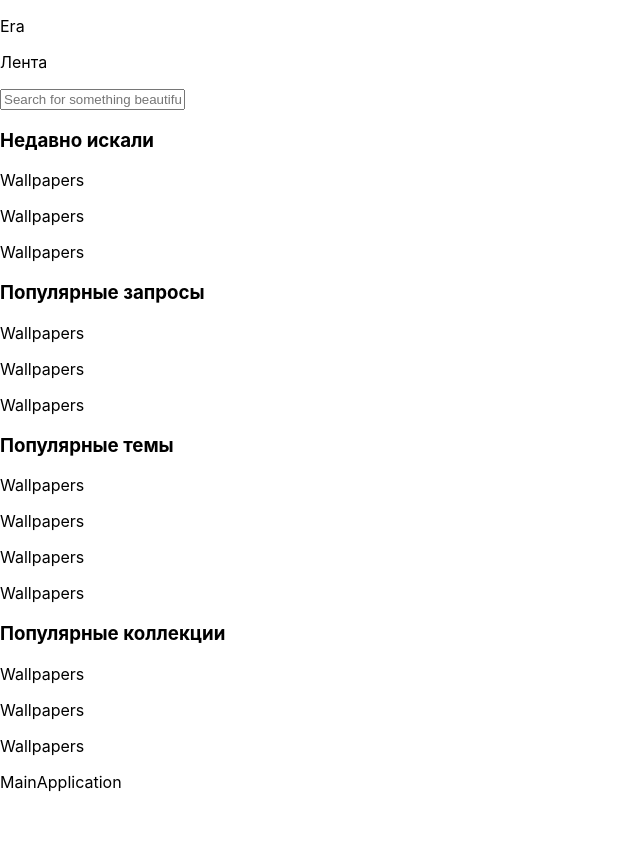
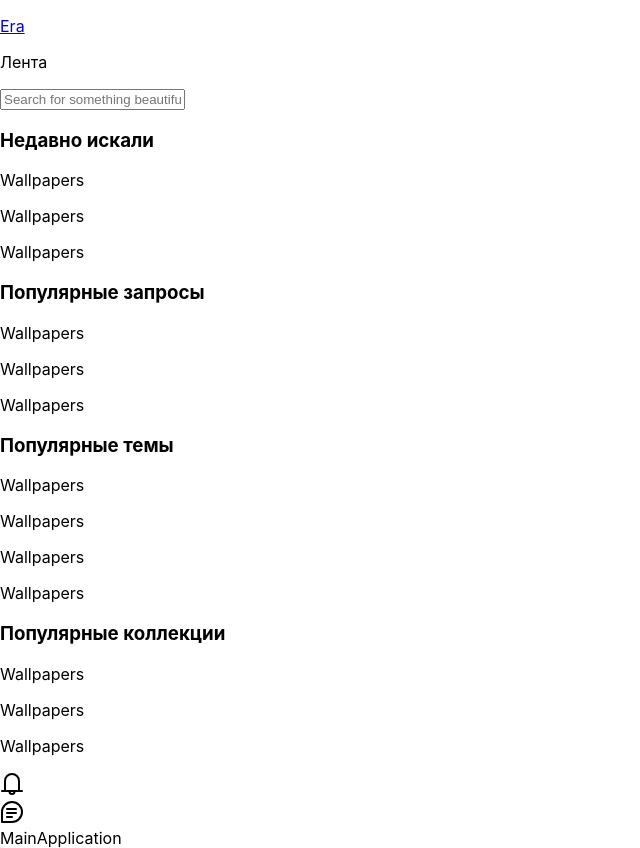
Before and after one commit to Interplar-Creative-Studio/era-frontend, a React (Create React App) app: page / in a window 1280 px wide. Shown: the whole page, without its empty margins (0-640 px from the left). Before the commit the page ends 800 px from the top, so only its background shows below. Built offline with nearby package versions, Linux system fonts and the light colour scheme.

Commit message:
Добавлены компоненты Message.js и Notification.js в  HeaderMainMenu.js. Теги <a> заменены на NavLink

```diff
--- a/src/MainAppication/Header/HeaderMainMenu/HeaderMainMenu.js
+++ b/src/MainAppication/Header/HeaderMainMenu/HeaderMainMenu.js
@@ -1,17 +1,21 @@
 import React from "react";
 import {Search} from "./Search/Search";
+import {NavLink} from "react-router-dom";
+import {Notification} from "./Notification/Notification";
+import {Message} from "./Message/Message";
 
 export const HeaderMainMenu = () => {
-    //TODO:: выяснить куда ведет тег <a>
     return(
         <div className="menu__first-block">
-            <a className="menu__first-block__logo">
+            <NavLink to="#" className="menu__first-block__logo">
                 <p>Era</p>
-            </a>
+            </NavLink>
             <div className="menu__first-block__description">
                 <p>Лента</p>
             </div>
             <Search/>
+            <Notification/>
+            <Message/>
         </div>
     );
 };
--- /dev/null
+++ b/src/MainAppication/Header/HeaderMainMenu/Message/Message.js
@@ -0,0 +1,22 @@
+import React from "react";
+import {NavLink} from "react-router-dom";
+
+export const Message = (props) => {
+    return (
+        <div className="menu__first-block__chat">
+            <NavLink to="#">
+                <svg width="24" height="24" viewBox="0 0 24 24" fill="none"
+                     xmlns="http://www.w3.org/2000/svg">
+                    <path d="M24 0H0V24H24V0Z" fill="white" fillOpacity="0.01"/>
+                    <path
+                        d="M22 12C22 17.5229 17.5229 22 12 22C9.01325 22 2 22 2 22C2 22 2 14.5361 2 12C2 6.47715 6.47715 2 12 2C17.5229 2 22 6.47715 22 12Z"
+                        stroke="black" strokeWidth="2" strokeLinecap="round" strokeLinejoin="round"/>
+                    <path d="M7 9H16" stroke="black" strokeWidth="2" strokeLinecap="round" strokeLinejoin="round"/>
+                    <path d="M7 13H16" stroke="black" strokeWidth="2" strokeLinecap="round" strokeLinejoin="round"/>
+                    <path d="M7 17H12" stroke="black" strokeWidth="2" strokeLinecap="round" strokeLinejoin="round"/>
+                </svg>
+            </NavLink>
+        </div>
+
+    );
+};
--- /dev/null
+++ b/src/MainAppication/Header/HeaderMainMenu/Notification/Notification.js
@@ -0,0 +1,22 @@
+import React from "react";
+import {NavLink} from "react-router-dom";
+
+export const Notification = (props) => {
+    return (
+        <div className="menu__first-block__notification">
+            <NavLink to="#">
+                <svg width="24" height="24" viewBox="0 0 24 24"
+                     fill="none" xmlns="http://www.w3.org/2000/svg">
+
+                    <path d="M24 0H0V24H24V0Z" fill="white" fillOpacity="0.01"/>
+
+                    <path d="M2 19H22M5 19V9C5 5.134 8.134 2 12 2C15.866 2 19 5.134 19 9V19H5Z" stroke="black"
+                          strokeWidth="2" strokeLinecap="round" strokeLinejoin="round"/>
+
+                    <path d="M12 22C13.3807 22 14.5 20.8807 14.5 19.5V19H9.5V19.5C9.5 20.8807 10.6193 22 12 22Z"
+                          stroke="black" strokeWidth="2" strokeLinecap="round" strokeLinejoin="round"/>
+                </svg>
+            </NavLink>
+        </div>
+    );
+};
--- a/src/MainAppication/Header/HeaderMainMenu/Search/Search.js
+++ b/src/MainAppication/Header/HeaderMainMenu/Search/Search.js
@@ -1,12 +1,12 @@
 import React from "react";
-import {Tags} from "../Tags/Tags";
+import {Tags} from "../../../Components/Tags/Tags";
 
 export const Search = (props) => {
     let titlesAndTags = {
-        ['Недавно искали']: {tags: ['Wallpapers', 'Wallpapers', 'Wallpapers']},
-        ['Популярные запросы']: {tags: ['Wallpapers', 'Wallpapers', 'Wallpapers']},
-        ['Популярные темы']: {tags: ['Wallpapers', 'Wallpapers', 'Wallpapers', 'Wallpapers']},
-        ['Популярные коллекции']: {tags: ['Wallpapers', 'Wallpapers', 'Wallpapers']},
+        "Недавно искали": {tags: ['Wallpapers', 'Wallpapers', 'Wallpapers']},
+        "Популярные запросы": {tags: ['Wallpapers', 'Wallpapers', 'Wallpapers']},
+        "Популярные темы": {tags: ['Wallpapers', 'Wallpapers', 'Wallpapers', 'Wallpapers']},
+        "Популярные коллекции": {tags: ['Wallpapers', 'Wallpapers', 'Wallpapers']},
     };
 
     return (
```
Also changed, not shown: src/MainAppication/Components/Tags/TagElem/TagElem.js (renamed from src/MainAppication/Header/HeaderMainMenu/Tags/TagElem/TagElem.js), src/MainAppication/Components/Tags/Tags.js (renamed from src/MainAppication/Header/HeaderMainMenu/Tags/Tags.js).
